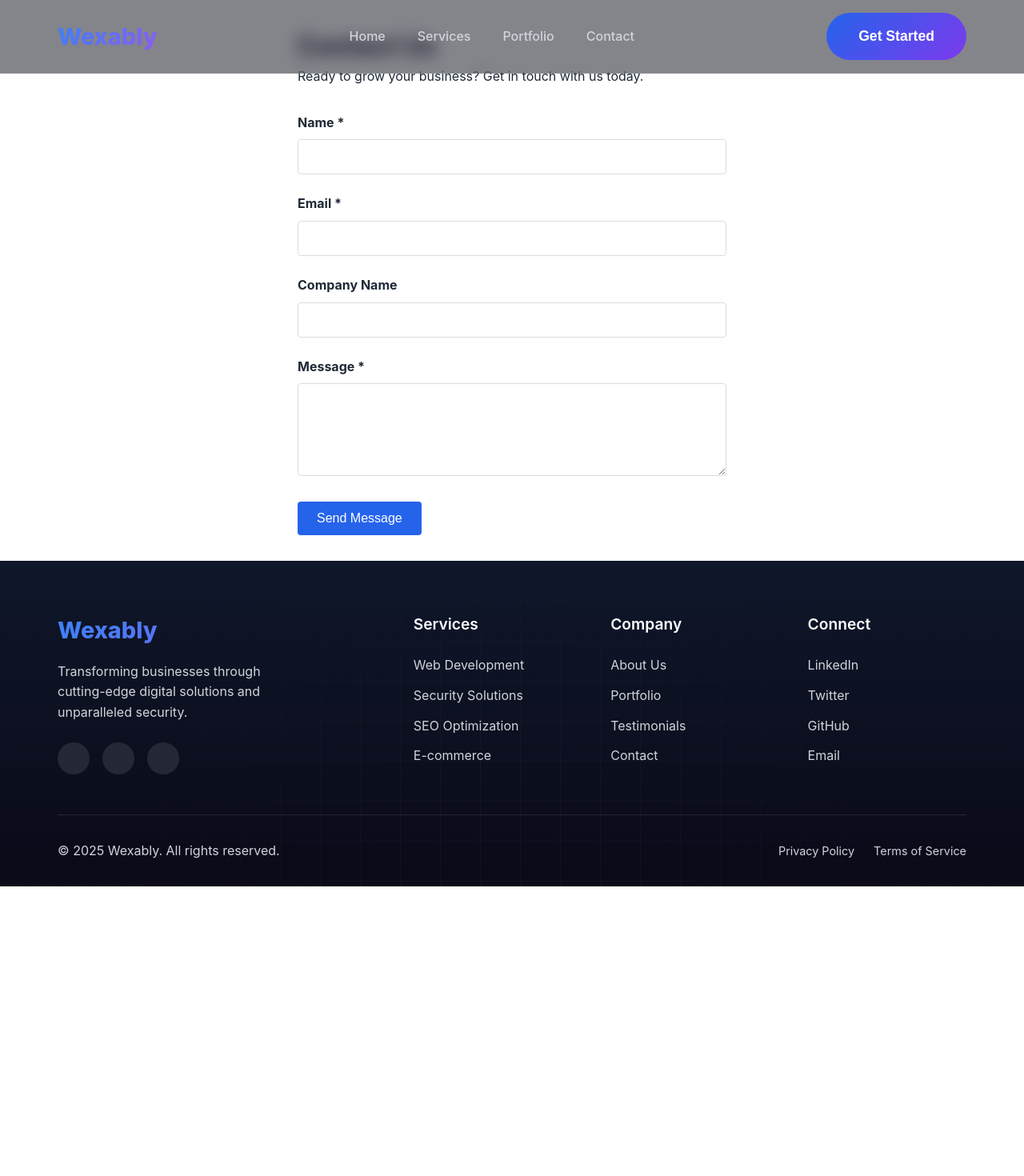
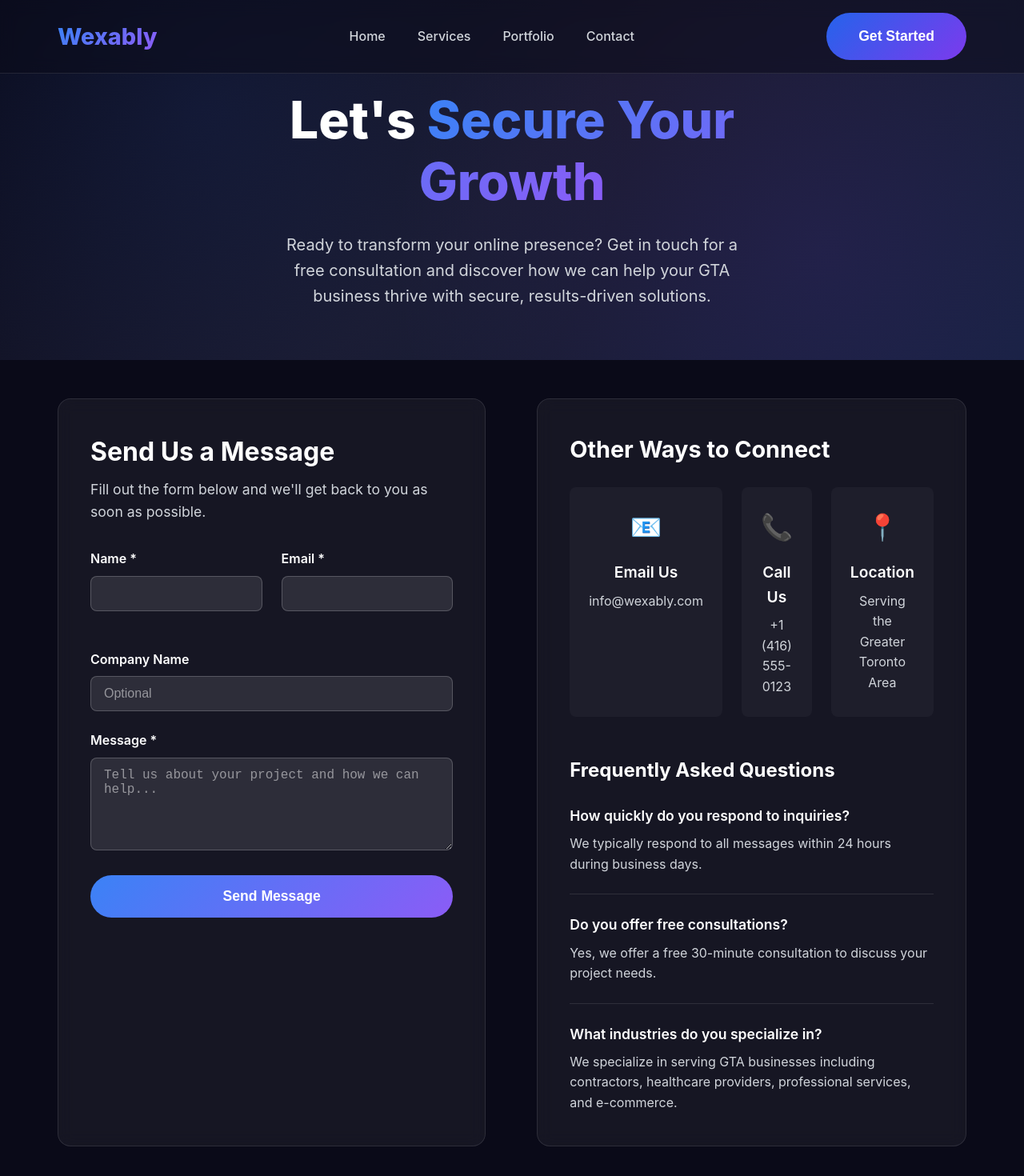
Before and after one commit to Bluwzy/wexably-agency, a React (Create React App) app in the folder client/: page /contact in a window 1280 px wide. Shown: the top 1470 px of the page at 80% size. Before the commit the page ends 1108 px from the top, so only its background shows below. Built offline with nearby package versions, Linux system fonts and the light colour scheme.

Commit message:
Complete contact page

```diff
--- a/client/src/pages/ContactPage.js
+++ b/client/src/pages/ContactPage.js
@@ -1,5 +1,5 @@
-// client/src/pages/ContactPage.js
 import React, { useState } from 'react';
+import { motion } from 'framer-motion';
 import axios from 'axios';
 import styles from './ContactPage.module.css';
 
@@ -12,6 +12,7 @@ const ContactPage = () => {
   });
   const [isSubmitting, setIsSubmitting] = useState(false);
   const [submitMessage, setSubmitMessage] = useState('');
+  const [submitStatus, setSubmitStatus] = useState(''); // 'success' or 'error'
 
   const handleChange = (e) => {
     setFormData({
@@ -24,15 +25,18 @@ const ContactPage = () => {
     e.preventDefault();
     setIsSubmitting(true);
     setSubmitMessage('');
+    setSubmitStatus('');
 
     try {
       const response = await axios.post('http://localhost:5000/api/contact', formData);
 
       if (response.data.success) {
-      setSubmitMessage('Message sent successfully! We\'ll get back to you soon.');
+        setSubmitMessage('Message sent successfully! We\'ll get back to you within 24 hours.');
+        setSubmitStatus('success');
         setFormData({ name: '', email: '', company: '', message: '' });
       } else {
         setSubmitMessage('Sorry, there was an error sending your message. Please try again.');
+        setSubmitStatus('error');
       }
     } catch (error) {
       console.error('Form submission error:', error);
@@ -41,6 +45,7 @@ const ContactPage = () => {
       } else {
         setSubmitMessage('Sorry, there was an error sending your message. Please try again.');
       }
+      setSubmitStatus('error');
     }
 
     setIsSubmitting(false);
@@ -48,10 +53,43 @@ const ContactPage = () => {
 
   return (
     <div className={styles.container}>
-      <h1>Contact Us</h1>
-      <p>Ready to grow your business? Get in touch with us today.</p>
+      {/* Hero Section */}
+      <section className={styles.hero}>
+        <div className={styles.heroContent}>
+          <motion.h1
+            initial={{ opacity: 0, y: 20 }}
+            animate={{ opacity: 1, y: 0 }}
+            transition={{ duration: 0.7 }}
+          >
+            Let's <span className={styles.gradientText}>Secure Your Growth</span>
+          </motion.h1>
+          <motion.p
+            initial={{ opacity: 0, y: 20 }}
+            animate={{ opacity: 1, y: 0 }}
+            transition={{ duration: 0.7, delay: 0.2 }}
+          >
+            Ready to transform your online presence? Get in touch for a free consultation
+            and discover how we can help your GTA business thrive with secure, results-driven solutions.
+          </motion.p>
+        </div>
+      </section>
+
+      {/* Main Content */}
+      <div className={styles.contentWrapper}>
+        {/* Contact Form */}
+        <motion.section
+          className={styles.formSection}
+          initial={{ opacity: 0, y: 30 }}
+          animate={{ opacity: 1, y: 0 }}
+          transition={{ duration: 0.7, delay: 0.4 }}
+        >
+          <h2>Send Us a Message</h2>
+          <p className={styles.sectionDescription}>
+            Fill out the form below and we'll get back to you as soon as possible.
+          </p>
 
           <form onSubmit={handleSubmit} className={styles.form}>
+            <div className={styles.formRow}>
               <div className={styles.formGroup}>
                 <label htmlFor="name">Name *</label>
                 <input
@@ -75,6 +113,7 @@ const ContactPage = () => {
                   required
                 />
               </div>
+            </div>
 
             <div className={styles.formGroup}>
               <label htmlFor="company">Company Name</label>
@@ -84,6 +123,7 @@ const ContactPage = () => {
                 name="company"
                 value={formData.company}
                 onChange={handleChange}
+                placeholder="Optional"
               />
             </div>
 
@@ -96,19 +136,82 @@ const ContactPage = () => {
                 value={formData.message}
                 onChange={handleChange}
                 required
+                placeholder="Tell us about your project and how we can help..."
               ></textarea>
             </div>
 
-        <button
+            <motion.button
               type="submit"
               disabled={isSubmitting}
               className={styles.submitButton}
+              whileHover={{ scale: 1.02 }}
+              whileTap={{ scale: 0.98 }}
             >
-          {isSubmitting ? 'Sending...' : 'Send Message'}
-        </button>
+              {isSubmitting ? (
+                <>
+                  <span className={styles.spinner}></span>
+                  Sending...
+                </>
+              ) : (
+                'Send Message'
+              )}
+            </motion.button>
 
-        {submitMessage && <p className={styles.message}>{submitMessage}</p>}
+            {submitMessage && (
+              <div className={`${styles.message} ${styles[submitStatus]}`}>
+                {submitMessage}
+              </div>
+            )}
           </form>
+        </motion.section>
+
+        {/* Contact Information */}
+        <motion.section
+          className={styles.infoSection}
+          initial={{ opacity: 0, y: 30 }}
+          animate={{ opacity: 1, y: 0 }}
+          transition={{ duration: 0.7, delay: 0.6 }}
+        >
+          <h2>Other Ways to Connect</h2>
+
+          <div className={styles.contactMethods}>
+            <div className={styles.contactMethod}>
+              <div className={styles.methodIcon}>📧</div>
+              <h3>Email Us</h3>
+              <p>info@wexably.com</p>
+            </div>
+
+            <div className={styles.contactMethod}>
+              <div className={styles.methodIcon}>📞</div>
+              <h3>Call Us</h3>
+              <p>+1 (416) 555-0123</p>
+            </div>
+
+            <div className={styles.contactMethod}>
+              <div className={styles.methodIcon}>📍</div>
+              <h3>Location</h3>
+              <p>Serving the Greater Toronto Area</p>
+            </div>
+          </div>
+
+          {/* FAQ Section */}
+          <div className={styles.faq}>
+            <h3>Frequently Asked Questions</h3>
+            <div className={styles.faqItem}>
+              <h4>How quickly do you respond to inquiries?</h4>
+              <p>We typically respond to all messages within 24 hours during business days.</p>
+            </div>
+            <div className={styles.faqItem}>
+              <h4>Do you offer free consultations?</h4>
+              <p>Yes, we offer a free 30-minute consultation to discuss your project needs.</p>
+            </div>
+            <div className={styles.faqItem}>
+              <h4>What industries do you specialize in?</h4>
+              <p>We specialize in serving GTA businesses including contractors, healthcare providers, professional services, and e-commerce.</p>
+            </div>
+          </div>
+        </motion.section>
+      </div>
     </div>
   );
 };
--- a/client/src/pages/ContactPage.module.css
+++ b/client/src/pages/ContactPage.module.css
@@ -1,12 +1,117 @@
-/* client/src/pages/ContactPage.module.css */
 .container {
+  width: 100%;
+  margin: 0;
+  padding: 0;
+  color: white;
+  background: #0a0a18;
+  min-height: 100vh;
+}
+
+/* Hero Section */
+.hero {
+  padding: 7rem 2rem 4rem;
+  text-align: center;
+  background: linear-gradient(135deg, #0a0a18 0%, #1a1a2e 50%, #16213e 100%);
+  position: relative;
+  overflow: hidden;
+}
+
+.hero::before {
+  content: '';
+  position: absolute;
+  top: 0;
+  left: 0;
+  width: 100%;
+  height: 100%;
+  background-image:
+    radial-gradient(circle at 20% 30%, rgba(37, 99, 235, 0.1) 0%, transparent 50%),
+    radial-gradient(circle at 80% 70%, rgba(124, 58, 237, 0.1) 0%, transparent 50%);
+  z-index: 0;
+}
+
+.heroContent {
+  position: relative;
+  z-index: 2;
+  max-width: 800px;
+  margin: 0 auto;
+}
+
+.hero h1 {
+  font-size: clamp(2.5rem, 5vw, 4rem);
+  font-weight: 800;
+  line-height: 1.2;
+  margin-bottom: 1.5rem;
+}
+
+.gradientText {
+  background: linear-gradient(135deg, #3b82f6, #8b5cf6);
+  -webkit-background-clip: text;
+  -webkit-text-fill-color: transparent;
+  background-clip: text;
+}
+
+.hero p {
+  font-size: 1.25rem;
+  line-height: 1.6;
+  color: #d1d5db;
   max-width: 600px;
+  margin: 0 auto;
+}
+
+/* Content Wrapper */
+.contentWrapper {
+  display: grid;
+  grid-template-columns: 1fr;
+  gap: 4rem;
+  max-width: 1200px;
   margin: 0 auto;
   padding: 2rem;
 }
 
+@media (min-width: 992px) {
+  .contentWrapper {
+    grid-template-columns: 2fr 1fr;
+    padding: 3rem 2rem;
+  }
+}
+
+/* Form Section */
+.formSection {
+  background: rgba(255, 255, 255, 0.05);
+  backdrop-filter: blur(10px);
+  border: 1px solid rgba(255, 255, 255, 0.1);
+  border-radius: 1rem;
+  padding: 2.5rem;
+}
+
+.formSection h2 {
+  font-size: 2rem;
+  font-weight: 700;
+  margin-bottom: 0.5rem;
+  color: white;
+}
+
+.sectionDescription {
+  color: #d1d5db;
+  margin-bottom: 2rem;
+  font-size: 1.1rem;
+}
+
 .form {
-  margin-top: 2rem;
+  margin-top: 1.5rem;
+}
+
+.formRow {
+  display: grid;
+  grid-template-columns: 1fr;
+  gap: 1.5rem;
+  margin-bottom: 1.5rem;
+}
+
+@media (min-width: 768px) {
+  .formRow {
+    grid-template-columns: 1fr 1fr;
+  }
 }
 
 .formGroup {
@@ -16,36 +121,206 @@
 .formGroup label {
   display: block;
   margin-bottom: 0.5rem;
-  font-weight: bold;
+  font-weight: 600;
+  color: white;
 }
 
 .formGroup input,
 .formGroup textarea {
   width: 100%;
-  padding: 0.75rem;
-  border: 1px solid #ddd;
-  border-radius: 4px;
+  padding: 0.75rem 1rem;
+  background: rgba(255, 255, 255, 0.1);
+  border: 1px solid rgba(255, 255, 255, 0.2);
+  border-radius: 0.5rem;
   font-size: 1rem;
+  color: white;
+  transition: all 0.3s ease;
+}
+
+.formGroup input:focus,
+.formGroup textarea:focus {
+  outline: none;
+  border-color: #3b82f6;
+  box-shadow: 0 0 0 3px rgba(59, 130, 246, 0.2);
+}
+
+.formGroup input::placeholder,
+.formGroup textarea::placeholder {
+  color: rgba(255, 255, 255, 0.5);
 }
 
 .submitButton {
-  background-color: #2563eb;
+  background: linear-gradient(135deg, #3b82f6, #8b5cf6);
   color: white;
-  padding: 0.75rem 1.5rem;
   border: none;
-  border-radius: 4px;
-  font-size: 1rem;
+  padding: 1rem 2rem;
+  border-radius: 50px;
+  font-weight: 600;
+  font-size: 1.1rem;
   cursor: pointer;
+  width: 100%;
+  display: flex;
+  align-items: center;
+  justify-content: center;
+  gap: 0.5rem;
+  transition: all 0.3s ease;
 }
 
 .submitButton:disabled {
-  background-color: #93c5fd;
+  opacity: 0.7;
   cursor: not-allowed;
 }
 
+.submitButton:not(:disabled):hover {
+  box-shadow: 0 5px 15px rgba(59, 130, 246, 0.4);
+}
+
+.spinner {
+  width: 16px;
+  height: 16px;
+  border: 2px solid rgba(255, 255, 255, 0.3);
+  border-radius: 50%;
+  border-top-color: white;
+  animation: spin 1s ease-in-out infinite;
+}
+
+@keyframes spin {
+  to { transform: rotate(360deg); }
+}
+
 .message {
-  margin-top: 1rem;
-  padding: 0.75rem;
-  border-radius: 4px;
-  background-color: #f0f9ff;
+  margin-top: 1.5rem;
+  padding: 1rem;
+  border-radius: 0.5rem;
+  font-weight: 500;
 }
+
+.message.success {
+  background: rgba(16, 185, 129, 0.1);
+  border: 1px solid rgba(16, 185, 129, 0.3);
+  color: #10b981;
+}
+
+.message.error {
+  background: rgba(239, 68, 68, 0.1);
+  border: 1px solid rgba(239, 68, 68, 0.3);
+  color: #ef4444;
+}
+
+/* Info Section */
+.infoSection {
+  background: rgba(255, 255, 255, 0.05);
+  backdrop-filter: blur(10px);
+  border: 1px solid rgba(255, 255, 255, 0.1);
+  border-radius: 1rem;
+  padding: 2.5rem;
+}
+
+.infoSection h2 {
+  font-size: 1.8rem;
+  font-weight: 700;
+  margin-bottom: 1.5rem;
+  color: white;
+}
+
+/* Contact Methods */
+.contactMethods {
+  display: grid;
+  grid-template-columns: 1fr;
+  gap: 1.5rem;
+  margin-bottom: 3rem;
+}
+
+@media (min-width: 768px) {
+  .contactMethods {
+    grid-template-columns: repeat(3, 1fr);
+  }
+}
+
+.contactMethod {
+  text-align: center;
+  padding: 1.5rem;
+  background: rgba(255, 255, 255, 0.03);
+  border-radius: 0.5rem;
+  transition: all 0.3s ease;
+}
+
+.contactMethod:hover {
+  background: rgba(255, 255, 255, 0.07);
+  transform: translateY(-3px);
+}
+
+.methodIcon {
+  font-size: 2rem;
+  margin-bottom: 1rem;
+}
+
+.contactMethod h3 {
+  font-size: 1.2rem;
+  font-weight: 600;
+  margin-bottom: 0.5rem;
+  color: white;
+}
+
+.contactMethod p {
+  color: #d1d5db;
+  margin: 0;
+}
+
+/* FAQ Section */
+.faq h3 {
+  font-size: 1.5rem;
+  font-weight: 700;
+  margin-bottom: 1.5rem;
+  color: white;
+}
+
+.faqItem {
+  margin-bottom: 1.5rem;
+  padding-bottom: 1.5rem;
+  border-bottom: 1px solid rgba(255, 255, 255, 0.1);
+}
+
+.faqItem:last-child {
+  margin-bottom: 0;
+  padding-bottom: 0;
+  border-bottom: none;
+}
+
+.faqItem h4 {
+  font-size: 1.1rem;
+  font-weight: 600;
+  margin-bottom: 0.5rem;
+  color: white;
+}
+
+.faqItem p {
+  color: #d1d5db;
+  margin: 0;
+  line-height: 1.6;
+}
+
+/* Responsive Design */
+@media (max-width: 768px) {
+  .hero {
+    padding: 6rem 1.5rem 3rem;
+  }
+
+  .contentWrapper {
+    padding: 1.5rem;
+    gap: 2rem;
+  }
+
+  .formSection,
+  .infoSection {
+    padding: 1.5rem;
+  }
+
+  .hero h1 {
+    font-size: 2.2rem;
+  }
+
+  .hero p {
+    font-size: 1.1rem;
+  }
+}
```
Lines whose indentation alone changed are shown as unchanged.
